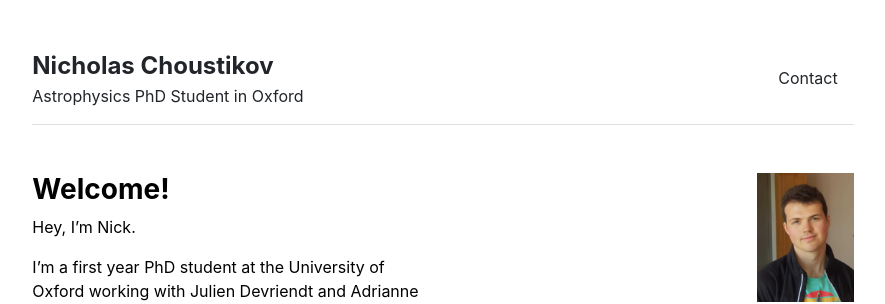
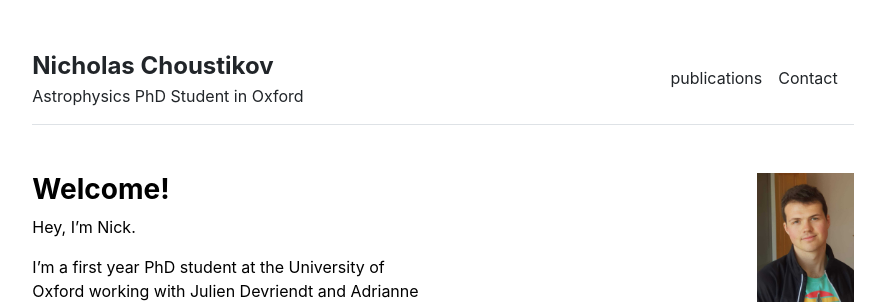
Before and after one commit to Chousti/Chousti.github.io, a Jekyll site: the page built from index.md, in a window 1280 px wide. Shown: the top 304 px of the page, without its empty margins (197-1082 px from the left). Built offline with Jekyll 4.4.1, drawn with Linux system fonts in a browser that asks for light colours.

Commit message:
adding publications

```diff
--- a/_data/settings.yml
+++ b/_data/settings.yml
@@ -1,5 +1,5 @@
 menu:
-#- {name: 'publications', url: '/publications'}
+- {name: 'publications', url: '/publications'}
 #- {name: 'courses', url: '/courses'}
 #- {name: 'cv', url: '/cv'}
 - {name: 'Contact', url: '/contact'}
```
